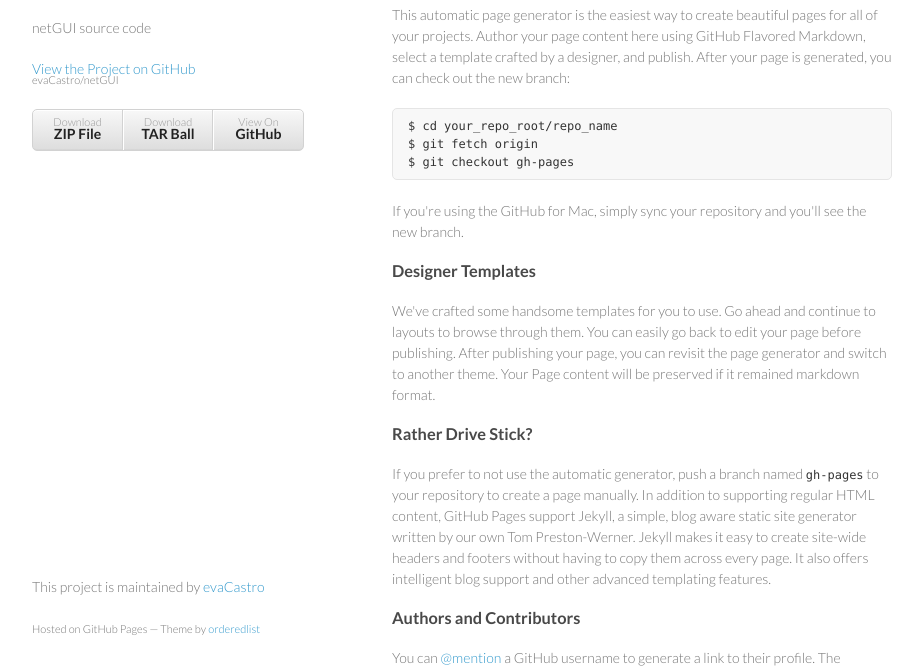
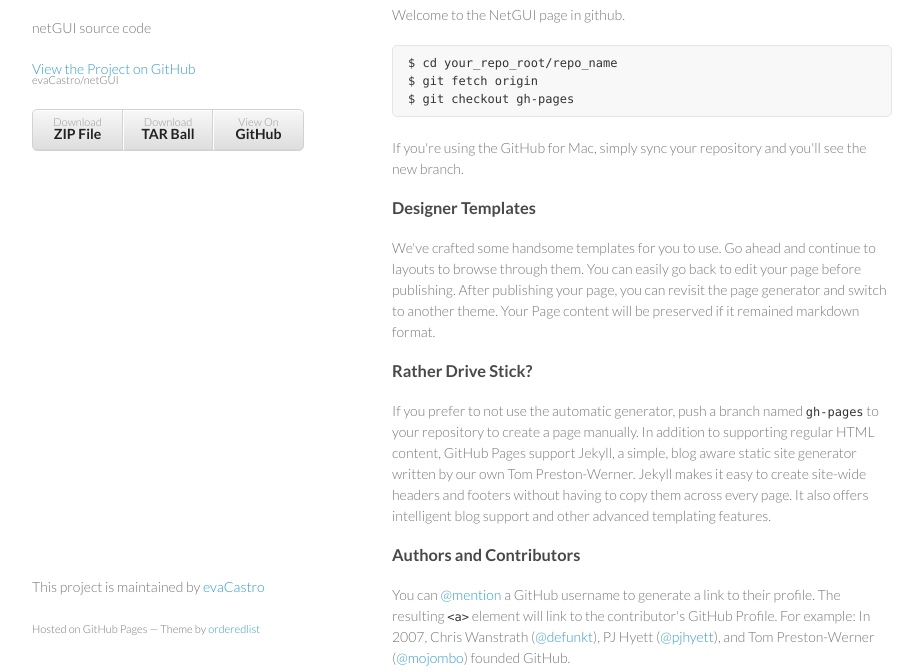
Before and after one commit to asu88/netGUI, a plain HTML site: page index.html in a window 1280 px wide. Shown: the part 92-764 px from the top of the page, without its empty margins (178-1101 px from the left). Drawn offline with Linux system fonts and the light colour scheme.

Commit message:
Update index.html

```diff
--- a/index.html
+++ b/index.html
@@ -31,8 +31,7 @@
         <h3>
 <a name="welcome-to-github-pages" class="anchor" href="#welcome-to-github-pages"><span class="octicon octicon-link"></span></a>Welcome to GitHub Pages.</h3>
 
-<p>This automatic page generator is the easiest way to create beautiful pages for all of your projects. Author your page content here using GitHub Flavored Markdown, select a template crafted by a designer, and publish. After your page is generated, you can check out the new branch:</p>
-
+<p> Welcome to the NetGUI page in github.</p>
 <pre><code>$ cd your_repo_root/repo_name
 $ git fetch origin
 $ git checkout gh-pages
```
